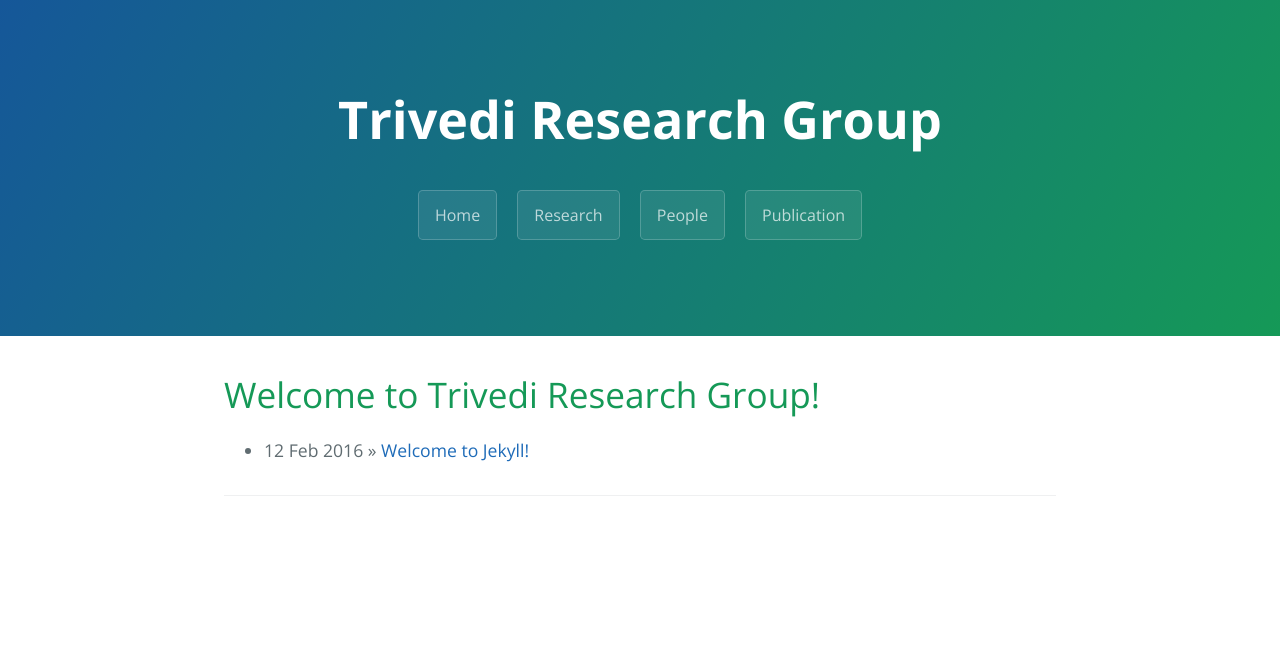
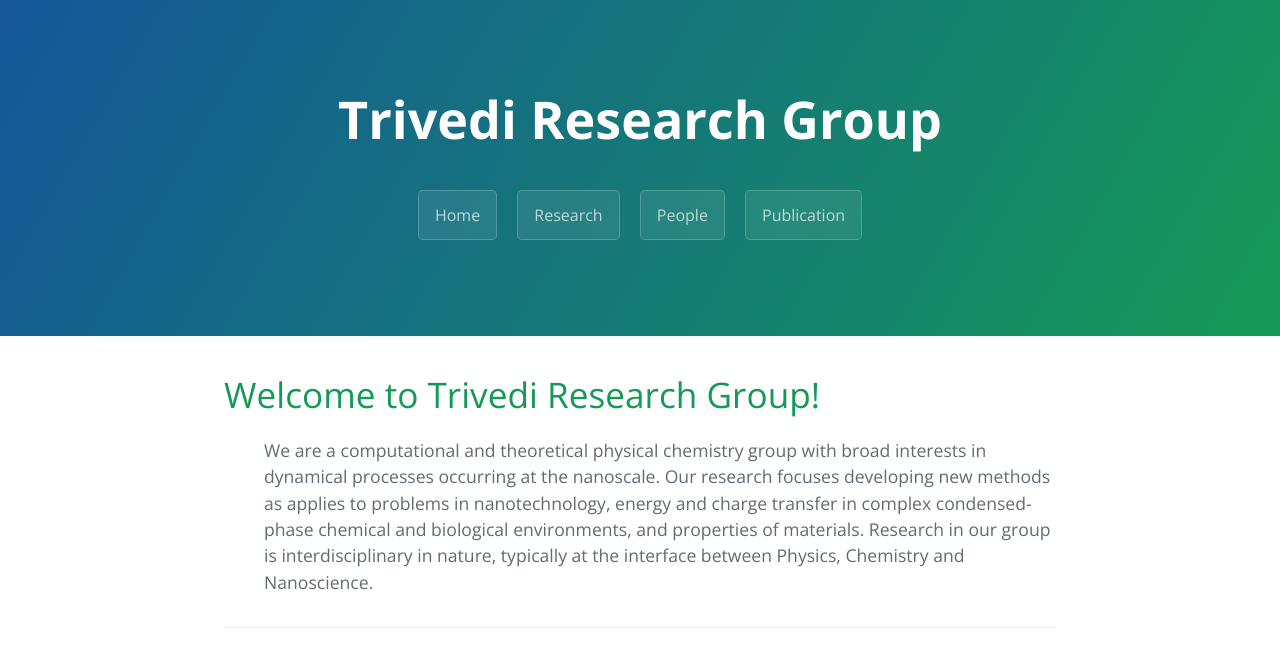
Before and after one commit to dharatrivedi/dharatrivedi.github.io, a Jekyll site: the page built from index.html, in a window 1280 px wide. Shown: the top 667 px of the page. Built offline with Jekyll 4.4.1, drawn with Linux system fonts in a browser that asks for light colours; the list of posts is cut into pages by our own code.

Commit message:
Update index.html

```diff
--- a/index.html
+++ b/index.html
@@ -7,7 +7,7 @@ title: {{ site.name }}
   <h1>Welcome to Trivedi Research Group!</h1>
   <ul class="posts">
     {% for post in site.posts %}
-      <li><span>{{ post.date | date_to_string }}</span> &raquo; <a href="{{ site.baseurl }}{{ post.url }}">{{ post.title }}</a></li>
+      We are a computational and theoretical physical chemistry group with broad interests in dynamical processes occurring at the nanoscale. Our research focuses developing new methods as applies to problems in nanotechnology, energy and charge transfer in complex condensed-phase chemical and biological environments, and properties of materials. Research in our group is interdisciplinary in nature, typically at the interface between Physics, Chemistry and Nanoscience.
     {% endfor %}
   </ul>
 </div>
```
